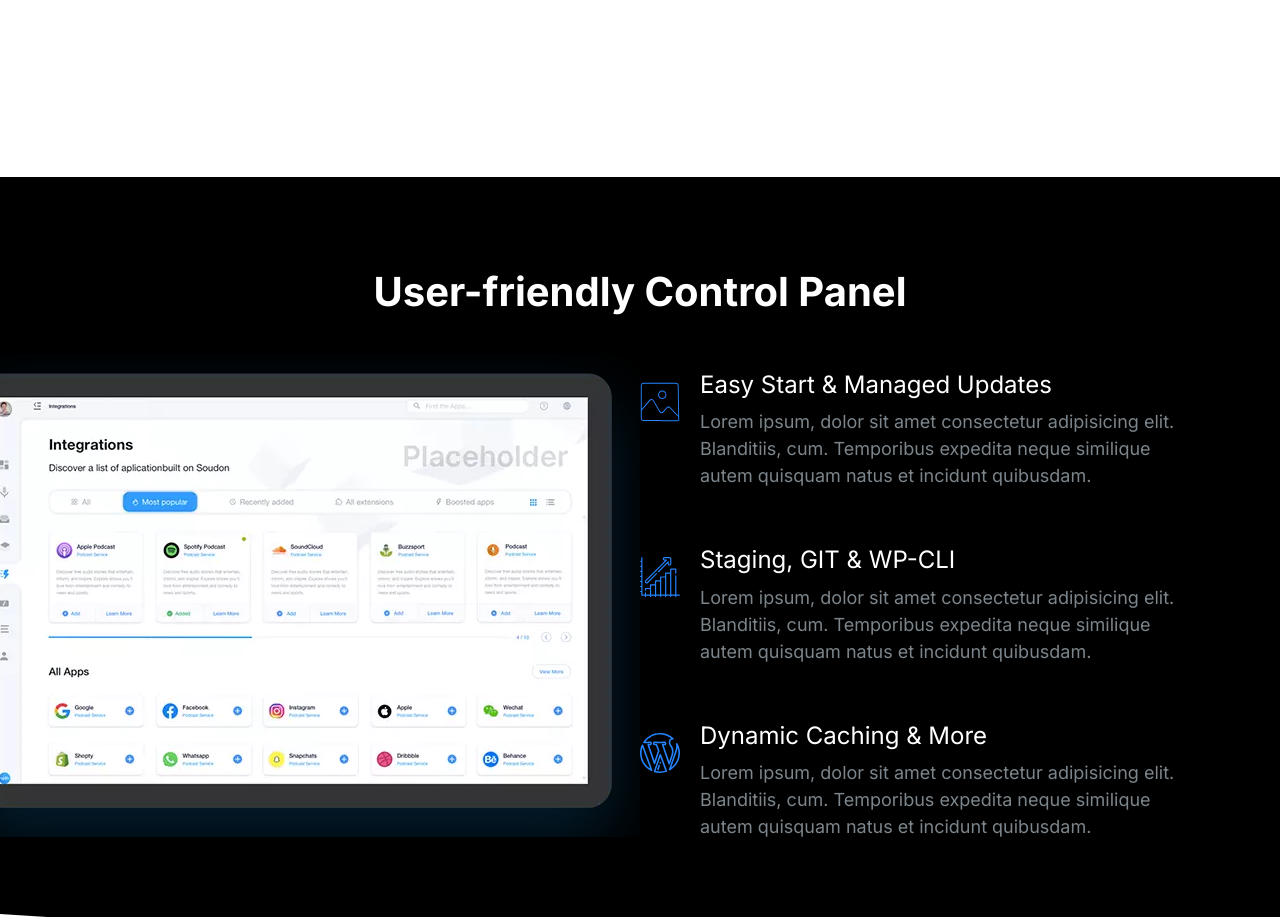
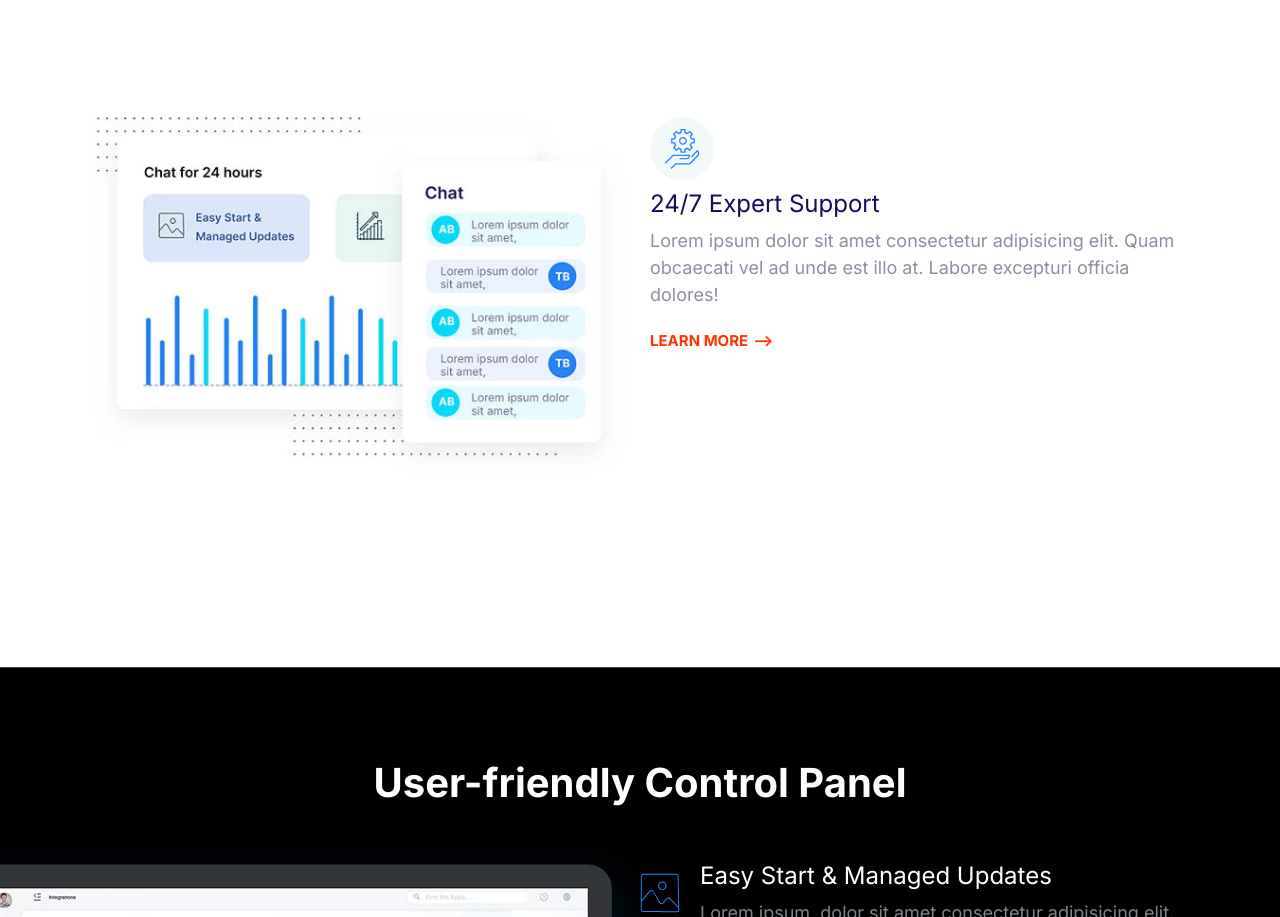
Before and after one commit to mbaranich/moshify, a website built with Parcel: page index.html in a window 1280 px wide. Shown: the part 3411-4328 px from the top of the page. Built offline with nearby package versions, Linux system fonts and the light colour scheme.

Commit message:
Updated block container section to add 4th.

```diff
--- a/index.html
+++ b/index.html
@@ -189,8 +189,27 @@
                     <source type="image/webp" srcset="images/wordpress.webp 1x, images/wordpress@2x.webp 2x">
                     <source type="image/jpg" srcset="images/wordpress.jpg 1x, images/wordpress@2x.jpg 2x">
                     <img class="feature__image" src="images/wordpress@2x.jpg" alt="">
+            </article>
+            <article class="grid grid--1x2 feature">
+                <div class="feature__content">
+                  <span class="icon-container">
+                    <svg class="icon icon--primary">
+                      <use xlink:href="icons/sprite.svg#settings"></use>
+                    </svg>
+                  </span>
+                  <h3 class="feature__heading">24/7 Expert Support</h3>
+                  <p>
+                    Lorem ipsum dolor sit amet consectetur adipisicing elit. Quam
+                    obcaecati vel ad unde est illo at. Labore excepturi officia dolores!
+                  </p>
+                  <a href="#" class="link-arrow">Learn More</a>
+                </div>
+                <picture>
+                  <source type="image/webp" srcset="images/support.webp 1x, images/support@2x.webp 2x" />
+                  <source type="image/jpg" srcset="images/support.jpg 1x, images/support@2x.jpg 2x" />
+                  <img class="feature__image" src="images/support@2x.jpg" alt="" />
                 </picture>
-            </article>
+              </article>
         </section>
         <section class="block block--dark block--skewed-right block-showcase">
             <header class="block__header">
```
